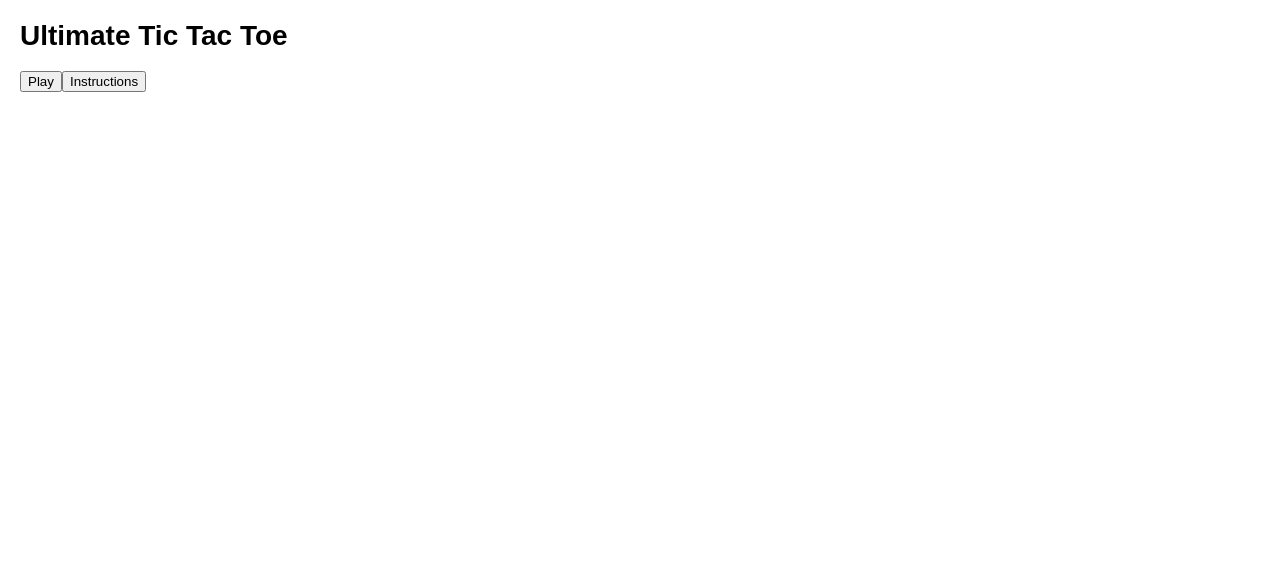
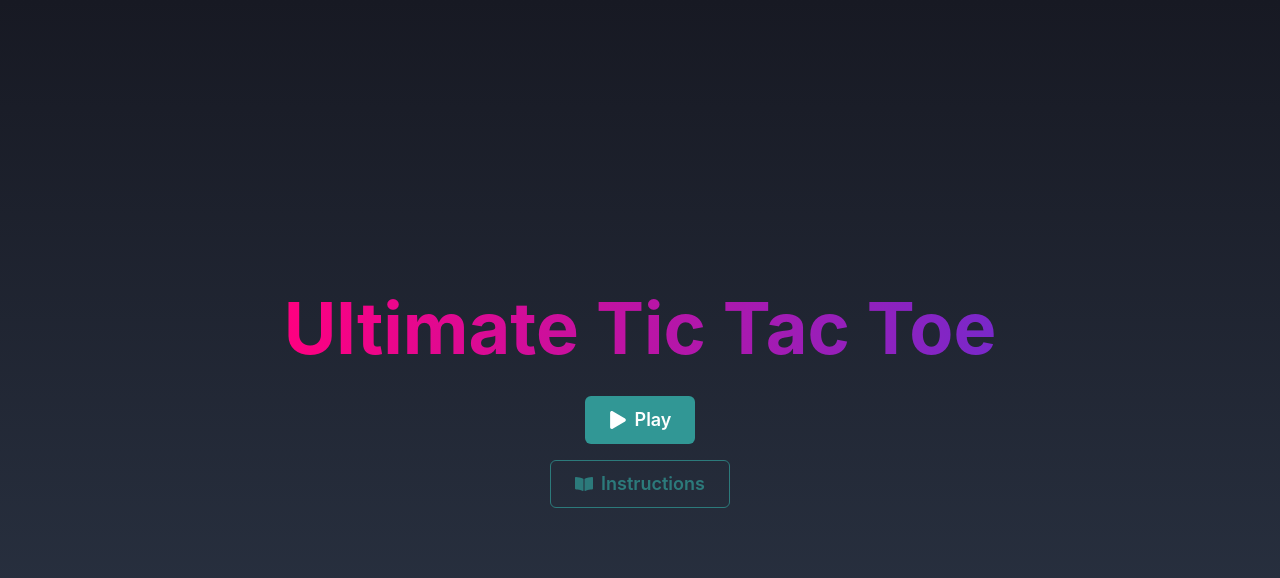
Before and after one commit to JetJadeja/strategic-tic-tac-toe, a React (Create React App) app: page / in a window 1280 px wide. Shown: the top 578 px of the page. Built offline with nearby package versions, Linux system fonts and the light colour scheme.

Commit message:
Cleanup UI

```diff
--- a/package.json
+++ b/package.json
@@ -16,6 +16,7 @@
     "framer-motion": "^10.16.4",
     "react": "^18.2.0",
     "react-dom": "^18.2.0",
+    "react-icons": "^4.11.0",
     "react-scripts": "5.0.1",
     "typescript": "^4.4.2",
     "web-vitals": "^2.1.0"
--- a/src/App.tsx
+++ b/src/App.tsx
@@ -1,43 +1,142 @@
-import React, { useState, memo } from "react";
+import React, { useState } from "react";
+import {
+  Button,
+  Box,
+  Heading,
+  Text,
+  Center,
+  VStack,
+  HStack,
+  useColorModeValue,
+  Fade,
+  ChakraProvider,
+} from "@chakra-ui/react";
 import Game from "./components/Game";
+import { FaPlay, FaBookOpen } from "react-icons/fa"; // Importing icons for added flair
 
-const Instructions = memo(() => {
+const Instructions = React.memo(({ goBack }: { goBack: () => void }) => {
   return (
-    <div className="instructions">
-      <h2>Instructions</h2>
-      <p>Here are the instructions for the game...</p>
-    </div>
+    <Fade in>
+      <VStack spacing={5}>
+        <Heading as="h2" size="2xl">
+          Instructions
+        </Heading>
+        <Text fontSize="lg">Here are the instructions for the game...</Text>
+        <Button colorScheme="teal" onClick={goBack}>
+          Back
+        </Button>
+      </VStack>
+    </Fade>
   );
 });
 
 const App = (): React.ReactElement => {
+  const [currentView, setCurrentView] = useState<
+    "intro" | "game" | "instructions"
+  >("intro");
+  const bgColor = useColorModeValue("gray.900", "gray.800");
+  const hoverBg = useColorModeValue("blue.700", "blue.900");
+
   const [boardSize, setBoardSize] = useState(3);
   const [clock, setClock] = useState(false);
   const [time, setTime] = useState(10);
   const [matchID, setMatchID] = useState(0);
-  const [currentView, setCurrentView] = useState<
+
+  const [previousView, setPreviousView] = useState<
     "intro" | "game" | "instructions"
   >("intro");
 
+  const navigateTo = (view: "intro" | "game" | "instructions") => {
+    setPreviousView(currentView); // Before changing the view, save the current view as previousView
+    setCurrentView(view);
+  };
+
+  const restartGame = () => {
+    setMatchID((prev) => prev + 1); // Incrementing matchID to remount the Game component
+  };
+
   return (
-    <div className="app">
-      <h1>Ultimate Tic Tac Toe</h1>
+    <ChakraProvider>
+      <Center
+        className="app"
+        h="100vh"
+        bgGradient="linear(to-b, gray.900, gray.700)"
+        color="white"
+        p={6} // added padding to give a bit of margin
+      >
+        <VStack spacing={8} w="100%" maxW="800px">
+          <Heading
+            as="h1"
+            size="4xl"
+            bgGradient="linear(to-l, #7928CA, #FF0080)"
+            bgClip="text"
+          >
+            Ultimate Tic Tac Toe
+          </Heading>
 
           {currentView === "intro" && (
-        <>
-          <button onClick={() => setCurrentView("game")}>Play</button>
-          <button onClick={() => setCurrentView("instructions")}>
+            <VStack spacing={4}>
+              <Button
+                size="lg"
+                colorScheme="teal"
+                leftIcon={<FaPlay />}
+                _hover={{
+                  bg: hoverBg,
+                  transform: "translateY(-2px)",
+                  boxShadow: "lg",
+                }}
+                onClick={() => navigateTo("game")}
+              >
+                Play
+              </Button>
+              <Button
+                size="lg"
+                variant="outline"
+                colorScheme="teal"
+                leftIcon={<FaBookOpen />}
+                _hover={{
+                  borderColor: hoverBg,
+                  transform: "translateY(-2px)",
+                  boxShadow: "lg",
+                }}
+                onClick={() => navigateTo("instructions")}
+              >
                 Instructions
-          </button>
-        </>
+              </Button>
+            </VStack>
           )}
 
           {currentView === "game" && (
-        <>
-          <button onClick={() => setCurrentView("instructions")}>
+            <VStack spacing={4} w="100%" borderRadius="md" p={4}>
+              <HStack spacing={8}>
+                <Button
+                  mb={4}
+                  variant="outline"
+                  colorScheme="teal"
+                  onClick={() => navigateTo("intro")}
+                >
+                  Home
+                </Button>
+
+                <Button
+                  mb={4}
+                  variant="outline"
+                  colorScheme="teal"
+                  onClick={() => navigateTo("instructions")}
+                >
                   Instructions
-          </button>
-          <br />
+                </Button>
+
+                <Button
+                  mb={4}
+                  variant="outline"
+                  colorScheme="teal"
+                  onClick={restartGame}
+                >
+                  Restart
+                </Button>
+              </HStack>
+
               <Game
                 key={matchID}
                 size={boardSize}
@@ -45,16 +144,15 @@ const App = (): React.ReactElement => {
                 time={time}
                 renderInfo={true}
               />
-        </>
+            </VStack>
           )}
 
           {currentView === "instructions" && (
-        <>
-          <button onClick={() => setCurrentView("game")}>Back to Game</button>
-          <Instructions />
-        </>
+            <Instructions goBack={() => navigateTo(previousView)} />
           )}
-    </div>
+        </VStack>
+      </Center>
+    </ChakraProvider>
   );
 };
 
```
Also changed, not shown: 1 other file (tests, documents, lock files or other folders). Lines whose indentation alone changed are shown as unchanged.
